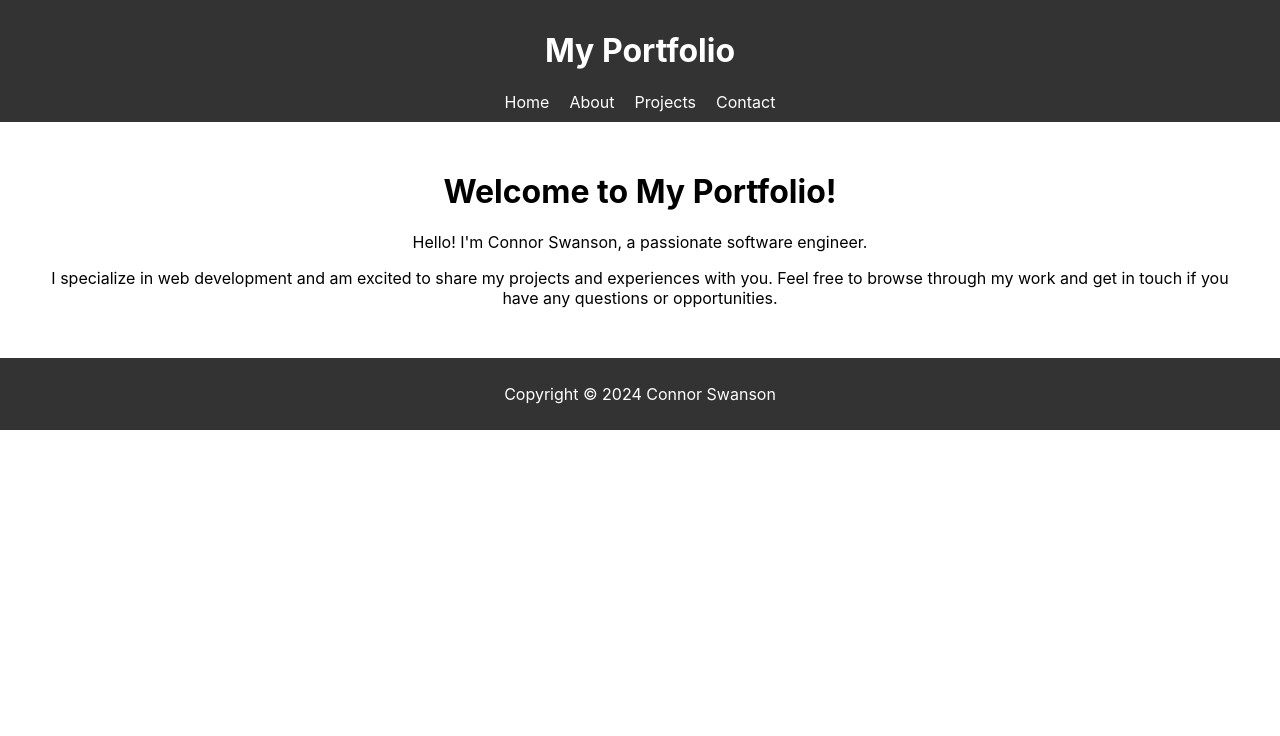
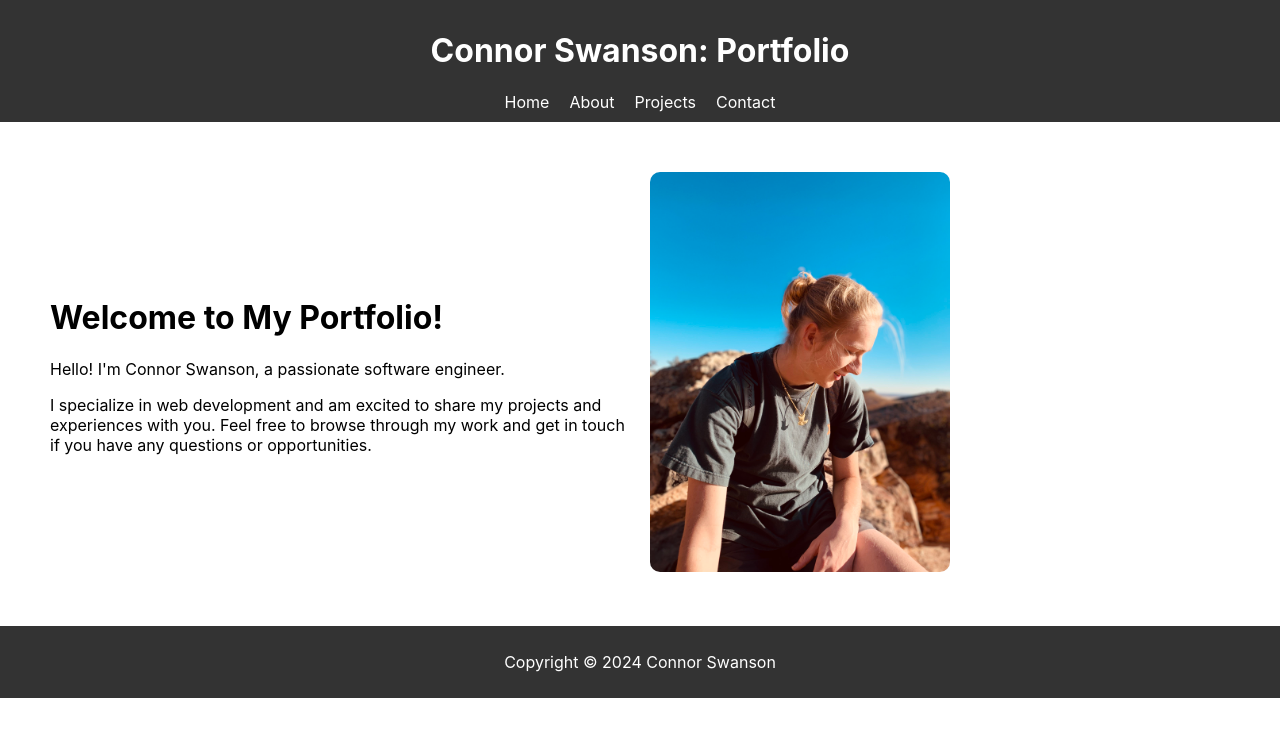
Before and after one commit to connorswanson1/Connor-Swanson-Portfolio, a React (Create React App) app in the folder my-portfolio/: page / in a window 1280 px wide. Shown: the top 736 px of the page. Built offline with nearby package versions, Linux system fonts and the light colour scheme.

Commit message:
Photo addition and Layout Change

```diff
--- a/my-portfolio/src/components/Header.js
+++ b/my-portfolio/src/components/Header.js
@@ -4,7 +4,7 @@ import { Link } from 'react-router-dom';
 function Header() {
     return (
         <header style={{ backgroundColor: '#333', color: 'white', padding: '10px 0', textAlign: 'center' }}>
-            <h1>My Portfolio</h1>
+            <h1>Connor Swanson: Portfolio</h1>
             <nav>
                 <Link to="/" style={{ margin: '0 10px', color: 'white', textDecoration: 'none' }}>Home</Link>
                 <Link to="/about" style={{ margin: '0 10px', color: 'white', textDecoration: 'none' }}>About</Link>
--- a/my-portfolio/src/pages/Home.js
+++ b/my-portfolio/src/pages/Home.js
@@ -1,17 +1,23 @@
 import React from 'react';
+import profilePhoto from '../assets/profile.jpg';
 
 function Home() {
     return (
-        <div style={{ textAlign: 'center', margin: '50px' }}>
-            <h1>Welcome to My Portfolio!</h1>
-            <p>Hello! I'm Connor Swanson, a passionate software engineer.</p>
-            <p>
-                I specialize in web development and am excited to share my projects and
-                experiences with you. Feel free to browse through my work and get in touch
-                if you have any questions or opportunities.
-            </p>
-
-            {/* Optionally, add more content or sections here */}
+        <div style={{ display: 'flex', justifyContent: 'center', alignItems: 'center', margin: '50px' }}>
+            <div style={{ flex: 1, paddingRight: '20px' }}>
+                <h1>Welcome to My Portfolio!</h1>
+                <p>Hello! I'm Connor Swanson, a passionate software engineer.</p>
+                <p>I specialize in web development and am excited to share my projects and
+                    experiences with you. Feel free to browse through my work and get in touch
+                    if you have any questions or opportunities.</p>
+            </div>
+            <div style={{ flex: 1 }}>
+                <img
+                    src={profilePhoto}
+                    alt="Connor Swanson"
+                    style={{ maxWidth: '100%', maxHeight: '400px', borderRadius: '10px' }}
+                />
+            </div>
         </div>
     );
 }
```
Also changed, not shown: my-portfolio/src/assets/profile.jpg (added).
